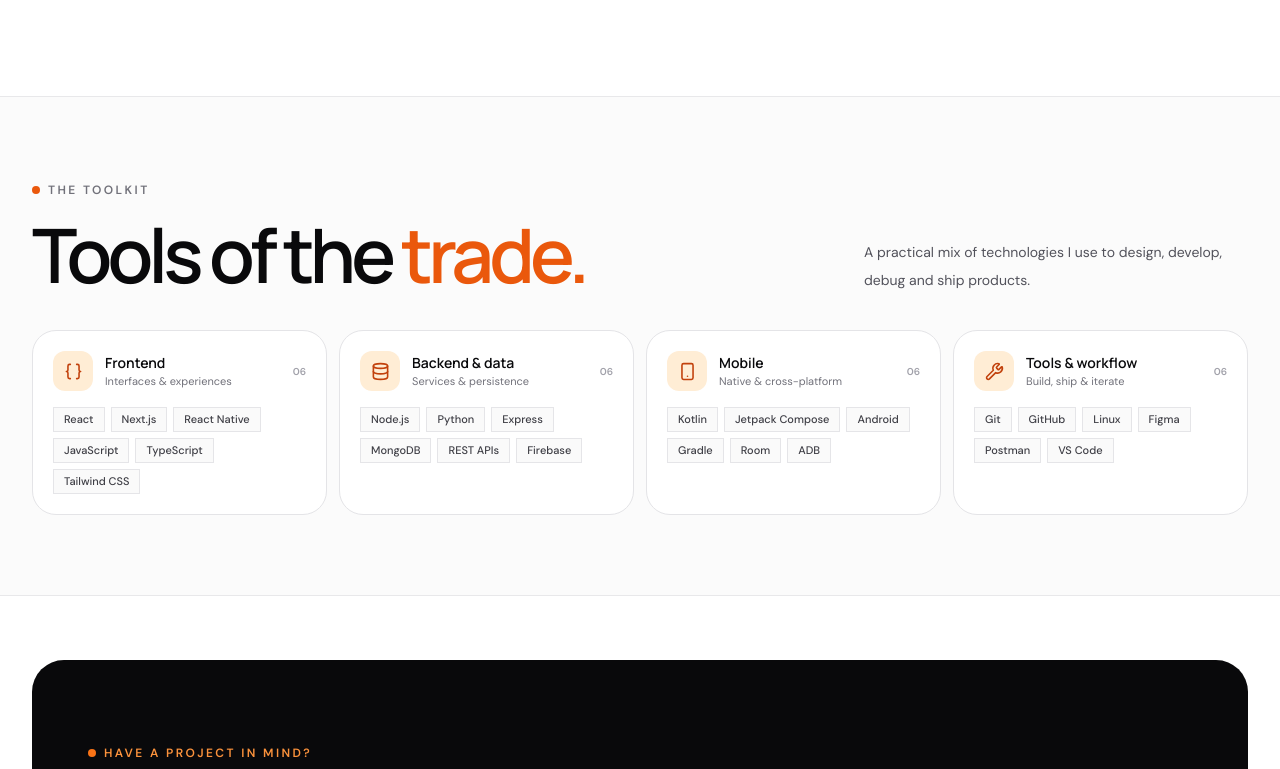
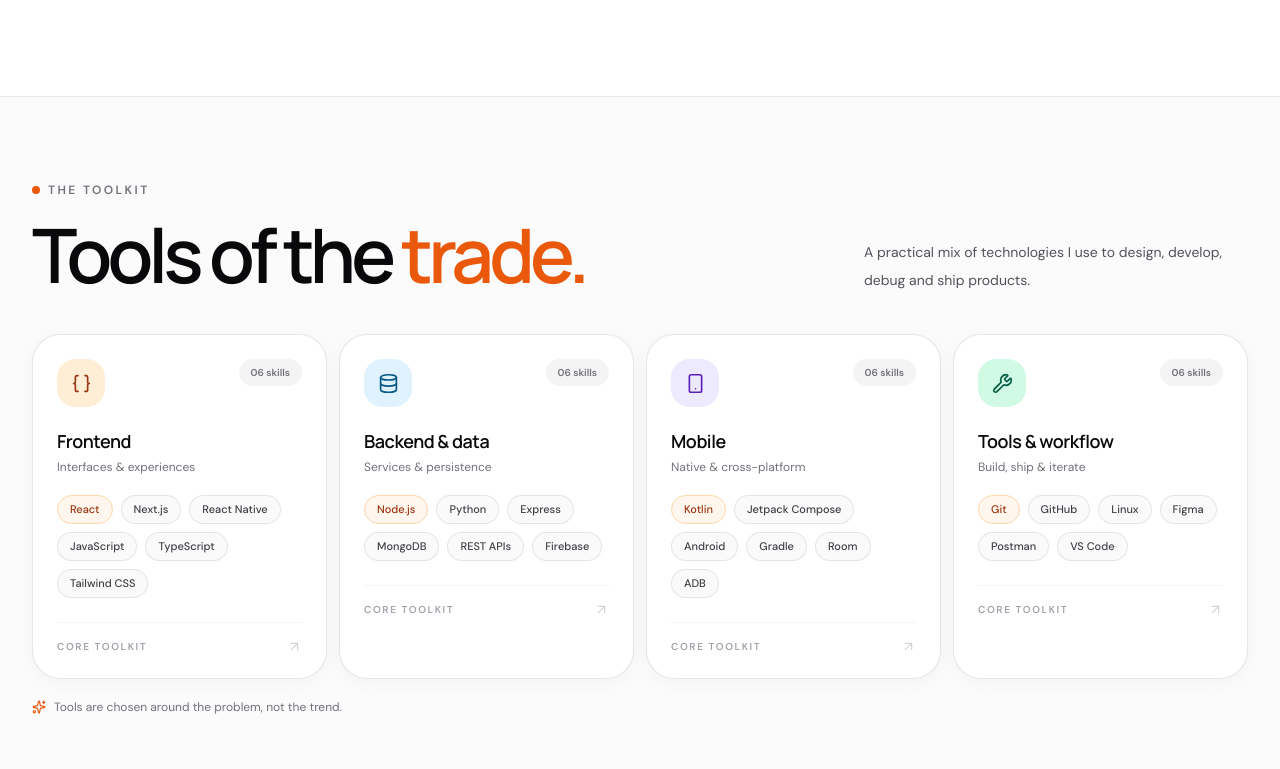
Before and after one commit to hustlewithvikram/vikram, a Next.js app: page / in a window 1280 px wide. Shown: the part 4691-5460 px from the top of the page. Built offline with nearby package versions, Linux system fonts and the light colour scheme; what tailwind-clip-path would draw is missing.

Commit message:
Refresh tech stack with expressive Material-inspired cards

```diff
--- a/app/components/ui/SkillGrid.tsx
+++ b/app/components/ui/SkillGrid.tsx
@@ -1,59 +1,65 @@
 "use client";
 
 import { motion } from "framer-motion";
-import { Braces, Database, Smartphone, Wrench } from "lucide-react";
+import { Braces, Database, Smartphone, Wrench, Sparkles, ArrowUpRight } from "lucide-react";
 
 const groups = [
-  { icon: Braces, title: "Frontend", detail: "Interfaces & experiences", skills: ["React", "Next.js", "React Native", "JavaScript", "TypeScript", "Tailwind CSS"] },
-  { icon: Database, title: "Backend & data", detail: "Services & persistence", skills: ["Node.js", "Python", "Express", "MongoDB", "REST APIs", "Firebase"] },
-  { icon: Smartphone, title: "Mobile", detail: "Native & cross-platform", skills: ["Kotlin", "Jetpack Compose", "Android", "Gradle", "Room", "ADB"] },
-  { icon: Wrench, title: "Tools & workflow", detail: "Build, ship & iterate", skills: ["Git", "GitHub", "Linux", "Figma", "Postman", "VS Code"] },
+  { icon: Braces, title: "Frontend", detail: "Interfaces & experiences", tone: "orange", skills: ["React", "Next.js", "React Native", "JavaScript", "TypeScript", "Tailwind CSS"] },
+  { icon: Database, title: "Backend & data", detail: "Services & persistence", tone: "blue", skills: ["Node.js", "Python", "Express", "MongoDB", "REST APIs", "Firebase"] },
+  { icon: Smartphone, title: "Mobile", detail: "Native & cross-platform", tone: "violet", skills: ["Kotlin", "Jetpack Compose", "Android", "Gradle", "Room", "ADB"] },
+  { icon: Wrench, title: "Tools & workflow", detail: "Build, ship & iterate", tone: "green", skills: ["Git", "GitHub", "Linux", "Figma", "Postman", "VS Code"] },
 ];
+
+const tones = {
+  orange: "bg-orange-100 text-orange-800 dark:bg-orange-400/15 dark:text-orange-300",
+  blue: "bg-sky-100 text-sky-800 dark:bg-sky-400/15 dark:text-sky-300",
+  violet: "bg-violet-100 text-violet-800 dark:bg-violet-400/15 dark:text-violet-300",
+  green: "bg-emerald-100 text-emerald-800 dark:bg-emerald-400/15 dark:text-emerald-300",
+};
 
 export default function SkillGrid() {
   return (
-    <section id="skills" className="border-y border-zinc-200/80 bg-zinc-50/80 px-4 py-14 transition-colors duration-500 dark:border-zinc-800 dark:bg-zinc-900/35 sm:px-6 sm:py-16 lg:px-8 lg:py-20">
+    <section id="skills" className="relative overflow-hidden border-y border-zinc-200/80 bg-zinc-50/80 px-4 py-14 transition-colors duration-500 dark:border-zinc-800 dark:bg-zinc-900/35 sm:px-6 sm:py-16 lg:px-8 lg:py-20">
       <div className="section-container">
-        <div className="mb-7 flex flex-col justify-between gap-3 sm:mb-9 sm:flex-row sm:items-end">
+        <div className="mb-8 flex flex-col justify-between gap-4 sm:mb-10 sm:flex-row sm:items-end">
           <div>
             <p className="eyebrow"><span className="eyebrow-dot" /> The toolkit</p>
             <h2 className="section-heading mt-4">Tools of the <span className="accent-text">trade.</span></h2>
           </div>
-          <p className="max-w-sm text-sm leading-6 text-zinc-600 dark:text-zinc-400 sm:leading-7">
-            A practical mix of technologies I use to design, develop, debug and ship products.
-          </p>
+          <p className="max-w-sm text-sm leading-6 text-zinc-600 dark:text-zinc-400 sm:leading-7">A practical mix of technologies I use to design, develop, debug and ship products.</p>
         </div>
 
         <div className="grid grid-cols-1 gap-3 sm:grid-cols-2 xl:grid-cols-4">
-          {groups.map(({ icon: Icon, title, detail, skills }, index) => (
+          {groups.map(({ icon: Icon, title, detail, tone, skills }, index) => (
             <motion.article
               key={title}
-              initial={{ opacity: 0, y: 14 }}
+              initial={{ opacity: 0, y: 18 }}
               whileInView={{ opacity: 1, y: 0 }}
               viewport={{ once: true, amount: 0.15 }}
-              transition={{ duration: 0.35, delay: index * 0.05 }}
-              className="surface-card min-w-0 p-4 transition-all duration-300 hover:-translate-y-0.5 hover:border-orange-300/70 hover:shadow-[0_12px_28px_rgba(15,23,42,0.06)] dark:hover:border-orange-400/30 sm:p-5"
+              transition={{ duration: 0.4, delay: index * 0.055 }}
+              className="group relative min-w-0 overflow-hidden rounded-[1.75rem] border border-zinc-200/90 bg-white p-5 shadow-[0_4px_20px_rgba(24,24,27,0.035)] transition duration-300 hover:-translate-y-1 hover:border-zinc-300 hover:shadow-xl hover:shadow-zinc-950/5 dark:border-zinc-800 dark:bg-zinc-900 dark:hover:border-zinc-700 dark:hover:shadow-black/20 sm:p-6"
             >
-              <div className="flex min-w-0 items-center gap-3">
-                <span className="grid h-10 w-10 shrink-0 place-items-center rounded-xl bg-orange-100 text-orange-700 dark:bg-orange-400/10 dark:text-orange-300">
-                  <Icon size={19} />
-                </span>
-                <div className="min-w-0">
-                  <h3 className="truncate text-sm font-semibold text-zinc-950 dark:text-white">{title}</h3>
-                  <p className="truncate text-[11px] text-zinc-500 dark:text-zinc-400">{detail}</p>
-                </div>
-                <span className="ml-auto shrink-0 text-[10px] font-semibold tabular-nums text-zinc-400 dark:text-zinc-500">{String(skills.length).padStart(2, "0")}</span>
+              <div className="flex items-start justify-between">
+                <span className={`grid h-12 w-12 place-items-center rounded-[1.15rem] ${tones[tone]}`}><Icon size={21} strokeWidth={1.9} /></span>
+                <span className="rounded-full bg-zinc-100 px-3 py-1.5 text-[10px] font-semibold tabular-nums text-zinc-500 dark:bg-zinc-800 dark:text-zinc-400">{String(skills.length).padStart(2, "0")} skills</span>
               </div>
-              <div className="mt-4 flex flex-wrap gap-1.5">
-                {skills.map((skill) => (
-                  <span key={skill} className="rounded-lg border border-zinc-200/90 bg-zinc-50 px-2.5 py-1.5 text-[11px] font-medium leading-none text-zinc-700 transition-colors duration-300 dark:border-zinc-700/80 dark:bg-zinc-800/75 dark:text-zinc-300">
-                    {skill}
-                  </span>
+              <div className="mt-5">
+                <h3 className="text-lg font-semibold tracking-tight text-zinc-950 dark:text-white">{title}</h3>
+                <p className="mt-1 text-xs text-zinc-500 dark:text-zinc-400">{detail}</p>
+              </div>
+              <div className="mt-5 flex flex-wrap gap-2">
+                {skills.map((skill, skillIndex) => (
+                  <span key={skill} className={`rounded-full border px-3 py-2 text-[11px] font-medium leading-none transition-colors ${skillIndex === 0 ? "border-orange-200 bg-orange-50 text-orange-800 dark:border-orange-400/20 dark:bg-orange-400/10 dark:text-orange-300" : "border-zinc-200/90 bg-zinc-50 text-zinc-700 dark:border-zinc-700/80 dark:bg-zinc-800/75 dark:text-zinc-300"}`}>{skill}</span>
                 ))}
+              </div>
+              <div className="mt-6 flex items-center justify-between border-t border-zinc-100 pt-4 dark:border-zinc-800">
+                <span className="text-[10px] font-semibold uppercase tracking-[0.16em] text-zinc-400">Core toolkit</span>
+                <ArrowUpRight size={15} className="text-zinc-300 transition group-hover:-translate-y-0.5 group-hover:translate-x-0.5 group-hover:text-orange-600 dark:text-zinc-600 dark:group-hover:text-orange-400" />
               </div>
             </motion.article>
           ))}
         </div>
+        <div className="mt-5 flex items-center gap-2 text-xs text-zinc-500 dark:text-zinc-400"><Sparkles size={14} className="text-orange-600 dark:text-orange-400" /> Tools are chosen around the problem, not the trend.</div>
       </div>
     </section>
   );
```
